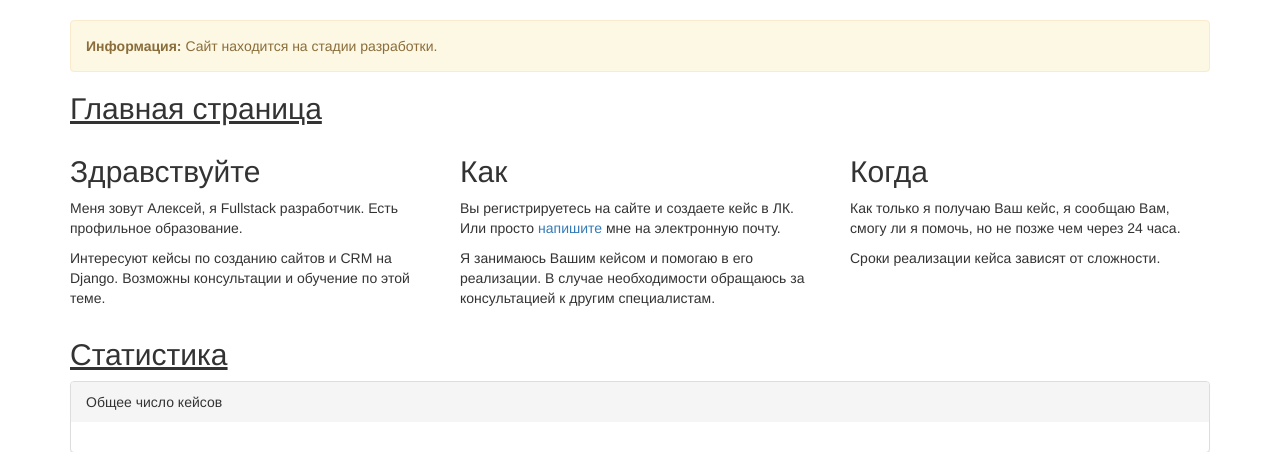
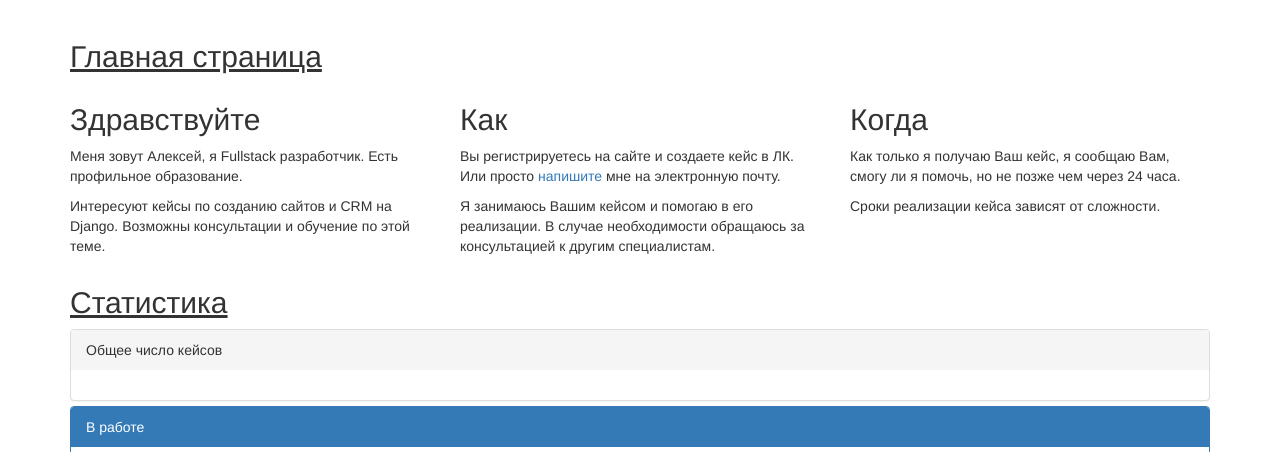
Before and after one commit to alexey-zhukov-git/mi-django, a Django app: template main/templates/main/home.html in a window 1280 px wide. Shown: the part 52-504 px from the top of the page. Run offline with Django 3.2, Linux system fonts and the light colour scheme; the template is opened without the code that fills it, so the values that code supplies are empty; some libraries are stand-ins or nearby versions.

Commit message:
Убрал пока, что сайт на стадии разработки

```diff
--- a/main/templates/main/base.html
+++ b/main/templates/main/base.html
@@ -54,9 +54,9 @@
     </nav>
 
     <div class="container">
-        <div class="alert alert-warning">
+        <!--<div class="alert alert-warning">
             <strong>Информация:</strong> Сайт находится на стадии разработки.
-        </div>
+        </div>-->
         {% block content %}{% endblock %}
     </div>
     <br><br>
```
